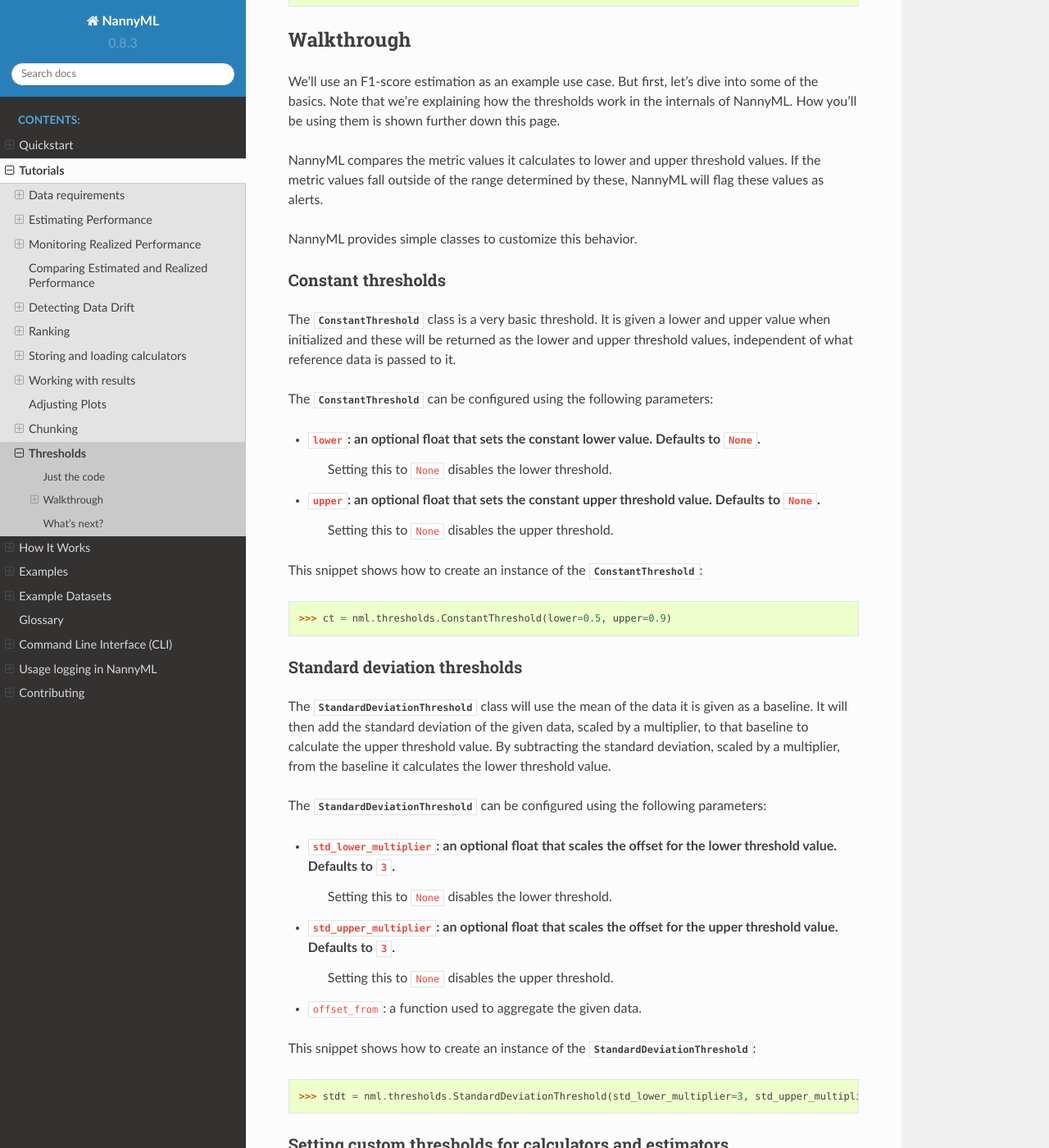
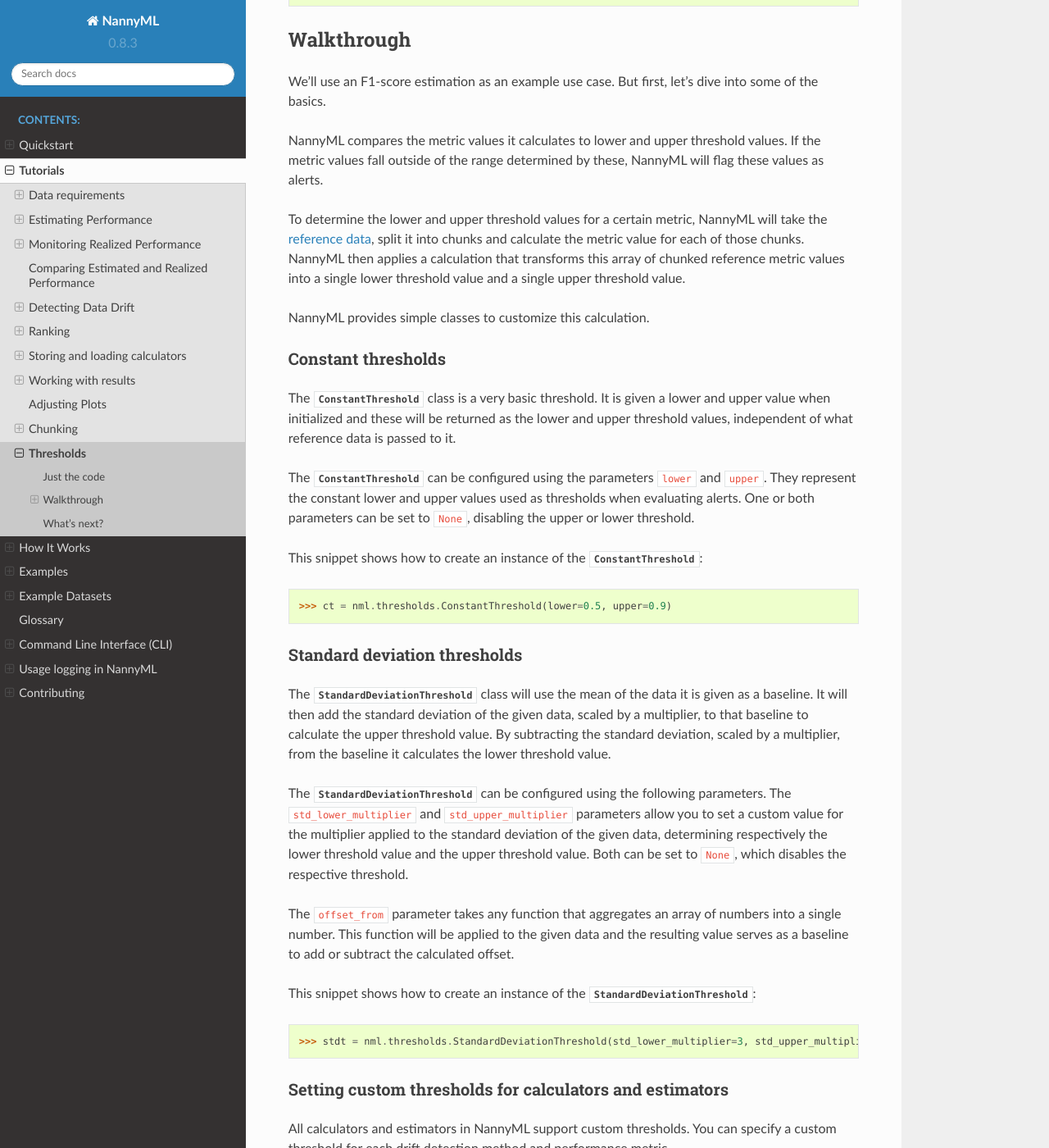
Before and after one commit to NannyML/nannyml, a Sphinx documentation site: the page built from docs/tutorials/thresholds.rst, in a window 1280 px wide and 1400 px high, scrolled down 966 px. Shown: the whole window at 82% size. Built offline with Sphinx 7.4.7 and the Read the Docs theme 2.0.0, drawn with Linux system fonts in a browser that asks for light colours; pages that are not in the unit, such as notebooks, are missing from menus; some of the changed text lies outside the part shown.

Commit message:
Updates to threshold docs (#251)
* constant threshold updates

* update chi2 writing

* chi2 naming trivials

* threshold basics update

* Some small rewrites in tutorial

Signed-off-by: Niels Nuyttens <niels@nannyml.com>

* Small example code updates

Signed-off-by: Niels Nuyttens <niels@nannyml.com>

* [skip ci] Update chi-squared warning message to match 'how it works'

Signed-off-by: Niels Nuyttens <niels@nannyml.com>

---------

Signed-off-by: Niels Nuyttens <niels@nannyml.com>
Co-authored-by: Niels Nuyttens <niels@nannyml.com>

```diff
--- a/docs/glossary.rst
+++ b/docs/glossary.rst
@@ -79,7 +79,8 @@
         A data period is a subset of the data used to monitor a model. NannyML expects the provided data to be in one of two data periods.
 
         The first data period is called the ``reference`` period. It contains all the observations for a period with an *accepted*
-        level of performance. It most likely also includes ``target`` data.
+        level of performance. It most likely also includes ``target`` data. This period can be the test set for a model that
+        only recently entered production or a selected benchmark dataset for a model that has been in production for some time.
 
         The second subset of the data is the ``analysis`` period. It contains the observations you want NannyML to analyse.
         In the absence of targets performance in the analysis period can be estimated.
--- a/docs/how_it_works/univariate_drift_detection.rst
+++ b/docs/how_it_works/univariate_drift_detection.rst
@@ -174,7 +174,8 @@
 ................
 
 The `Chi-squared test`_ is a statistical hypothesis test of independence for categorical data.
-The test outputs the test statistic, sometimes called chi2 statistic, and an associated p-value.
+The test outputs the test statistic, sometimes called chi-squared (:math:`\chi^2`) statistic,
+and an associated p-value.
 
 We can understand the Chi-squared test in the following way. We create a `contingency table`_ from the
 categories present in the data and the two samples we are comparing. The expected frequencies,
--- a/docs/tutorials/thresholds.rst
+++ b/docs/tutorials/thresholds.rst
@@ -1,8 +1,8 @@
 .. _thresholds:
 
-====================
+==========
 Thresholds
-====================
+==========
 
 NannyML calculators and estimators allow a user to configure alerting thresholds for more fine-grained control
 over the alerts generated by NannyML.
@@ -10,37 +10,37 @@
 This tutorial will walk you through threshold basics and how to use them to customize the behavior of NannyML.
 
 Just the code
-==============
+=============
 
 .. nbimport::
     :path: ./example_notebooks/Tutorial - Thresholds.ipynb
     :cells: 1 7 8 9 10 11 12
 
 Walkthrough
-==============
+===========
 
-We'll use an F1-score estimation as an example use case.
-But first, let's dive into some of the basics. Note that we're explaining how the thresholds work in the internals of
-NannyML. How you'll be using them is shown further down this page.
+We'll use an F1-score estimation as an example use case. But first, let's dive into some of the basics.
 
 NannyML compares the metric values it calculates to lower and upper threshold values. If the metric values fall
 outside of the range determined by these, NannyML will flag these values as alerts.
 
-NannyML provides simple classes to customize this behavior.
+To determine the lower and upper threshold values for a certain metric, NannyML will take the
+:ref:`reference data <data-drift-periods>`, split it into chunks and calculate the metric value for each of those chunks.
+NannyML then applies a calculation that transforms this array of chunked reference metric values into a single
+lower threshold value and a single upper threshold value.
+
+NannyML provides simple classes to customize this calculation.
 
 Constant thresholds
----------------------
+-------------------
 
 The :class:`~nannyml.thresholds.ConstantThreshold` class is a very basic threshold. It is given a lower and upper value
 when initialized and these will be returned as the lower and upper threshold values, independent of what reference data
 is passed to it.
 
-The :class:`~nannyml.thresholds.ConstantThreshold` can be configured using the following parameters:
-
-- ``lower``: an optional float that sets the constant lower value. Defaults to ``None``.
-                            Setting this to ``None`` disables the lower threshold.
-- ``upper``: an optional float that sets the constant upper threshold value. Defaults to ``None``.
-                            Setting this to ``None`` disables the upper threshold.
+The :class:`~nannyml.thresholds.ConstantThreshold` can be configured using the parameters ``lower`` and ``upper``.
+They represent the constant lower and upper values used as thresholds when evaluating alerts.
+One or both parameters can be set to ``None``, disabling the upper or lower threshold.
 
 This snippet shows how to create an instance of the :class:`~nannyml.thresholds.ConstantThreshold`:
 
@@ -51,20 +51,20 @@
 
 
 Standard deviation thresholds
-------------------------------
+-----------------------------
 
 The :class:`~nannyml.thresholds.StandardDeviationThreshold` class will use the mean of the data it is given as
 a baseline. It will then add the standard deviation of the given data, scaled by a multiplier, to that baseline to
 calculate the upper threshold value. By subtracting the standard deviation, scaled by a multiplier, from the baseline
 it calculates the lower threshold value.
 
-The :class:`~nannyml.thresholds.StandardDeviationThreshold` can be configured using the following parameters:
+The :class:`~nannyml.thresholds.StandardDeviationThreshold` can be configured using the following parameters.
+The ``std_lower_multiplier`` and ``std_upper_multiplier`` parameters allow you to set a custom value for the multiplier
+applied to the standard deviation of the given data, determining respectively the lower threshold value and the
+upper threshold value. Both can be set to ``None``, which disables the respective threshold.
 
-- ``std_lower_multiplier``: an optional float that scales the offset for the lower threshold value. Defaults to ``3``.
-                            Setting this to ``None`` disables the lower threshold.
-- ``std_upper_multiplier``: an optional float that scales the offset for the upper threshold value. Defaults to ``3``.
-                            Setting this to ``None`` disables the upper threshold.
-- ``offset_from``: a function used to aggregate the given data.
+The ``offset_from`` parameter takes any function that aggregates an array of numbers into a single number. This function
+will be applied to the given data and the resulting value serves as a baseline to add or subtract the calculated offset.
 
 This snippet shows how to create an instance of the :class:`~nannyml.thresholds.StandardDeviationThreshold`:
 
@@ -104,7 +105,7 @@
     :cell: 5
 
 Next we'll set up the CBPE estimator. Note that we're not providing any threshold specifications for now.
-Let's check out the defaults:
+Let's check out the default value for the **f1** metric:
 
 .. nbimport::
     :path: ./example_notebooks/Tutorial - Thresholds.ipynb
```
Also changed, not shown: other parts of docs/tutorials/thresholds.rst (+5 -4 lines), docs/how_it_works/thresholds.rst (+26 -20 lines), docs/_static/tutorials/thresholds/est_f1_default_thresholds.svg, docs/_static/tutorials/thresholds/est_f1_inverted_thresholds.svg, docs/example_notebooks/Tutorial - Thresholds.ipynb.
